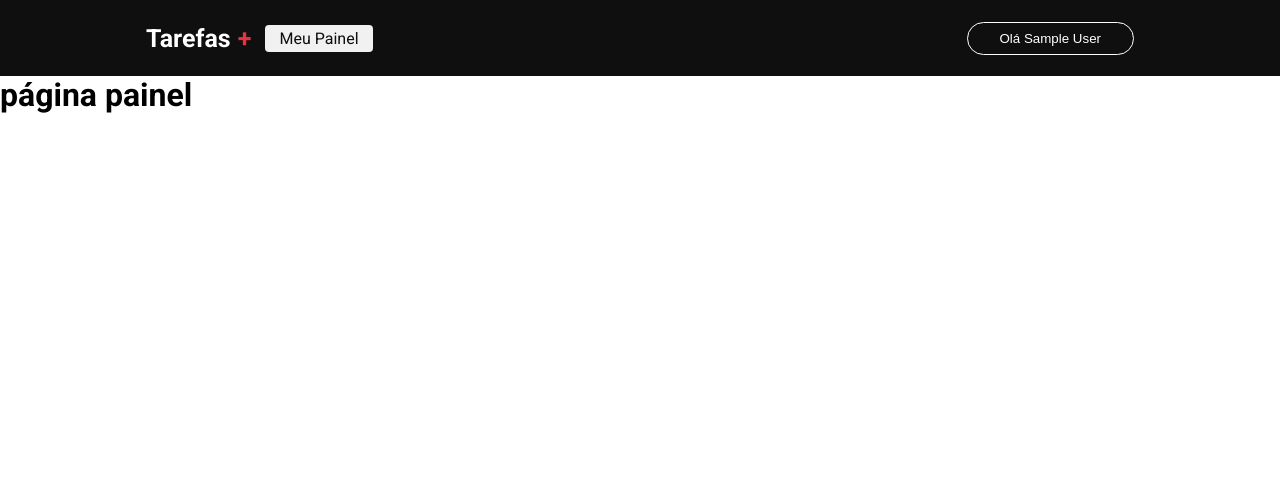
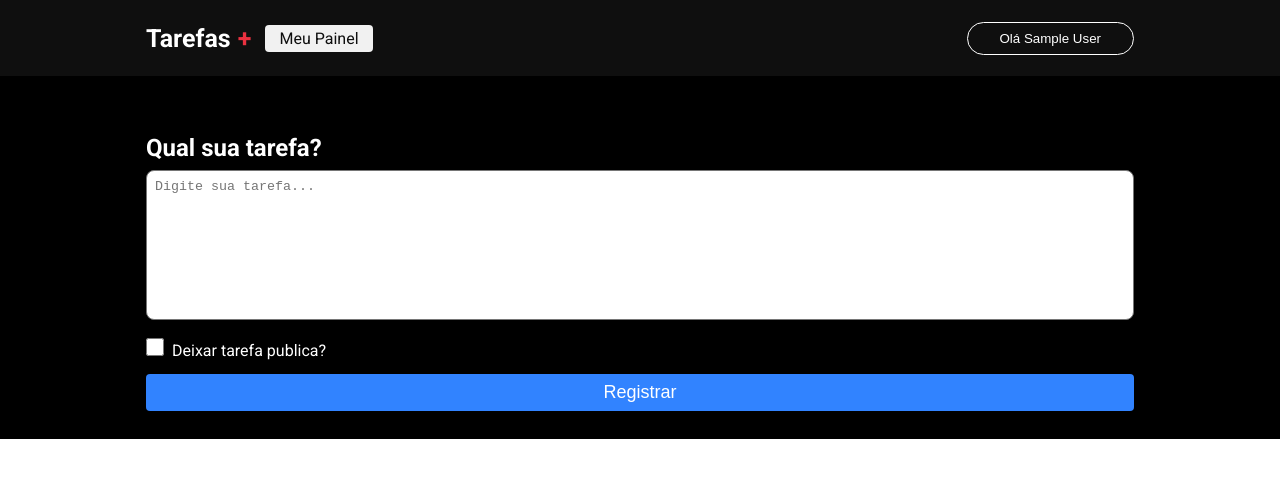
Before and after one commit to DevSamuelBrito/Tarefas_NextJS, a Next.js app: page /dashboard in a window 1280 px wide. Shown: the top 478 px of the page. Built offline with nearby package versions, Linux system fonts and the light colour scheme; no server answers; sample sign-in values are in the browser's storage.

Commit message:
criando banco de dados

```diff
--- /dev/null
+++ b/src/components/header/textarea/index.tsx
@@ -0,0 +1,11 @@
+import { HTMLProps } from "react";
+import styles from "./styles.module.css";
+export function Textarea({...rest}:HTMLProps<HTMLTextAreaElement>) {
+  return (
+    <textarea
+      title="Textarea"
+      {...rest}
+      className={styles.textarea}
+    ></textarea>
+  );
+}
--- /dev/null
+++ b/src/components/header/textarea/styles.module.css
@@ -0,0 +1,8 @@
+.textarea{
+    width: 100%;
+    resize: none;
+    height: 150px;
+    border-radius:8px;
+    outline: none;
+    padding: 8px;
+}
--- a/src/pages/dashboard/index.tsx
+++ b/src/pages/dashboard/index.tsx
@@ -1,28 +1,46 @@
 import { GetServerSideProps } from "next";
 import styles from "./styles.module.css";
 import Head from "next/head";
+import { Textarea } from "@/components/header/textarea";
 import { getSession } from "next-auth/react";
+
 export default function Dashboard() {
   return (
     <div className={styles.container}>
       <Head>
         <title>Meu Painel de Tarefas</title>
       </Head>
-      <h1>página painel</h1>
+      <main className={styles.main}>
+        <section className={styles.content}>
+          <div className={styles.contentForm}>
+            <h1 className={styles.title}>Qual sua tarefa?</h1>
+            <form>
+              <Textarea placeholder="Digite sua tarefa..." />
+              <div className={styles.checkboxArea}>
+                <input type="checkbox" className={styles.checkbox} />
+                <label>Deixar tarefa publica?</label>
+              </div>
+              <button type="submit" className={styles.button}>
+                Registrar
+              </button>
+            </form>
+          </div>
+        </section>
+      </main>
     </div>
   );
 }
 
 export const getServerSideProps: GetServerSideProps = async ({ req }) => {
-  const session = await getSession({req});
-  if(!session?.user){
+  const session = await getSession({ req });
+  if (!session?.user) {
     //se não tem nenhum usuário logado
-    return{
-      redirect:{
-        destination: '/',
+    return {
+      redirect: {
+        destination: "/",
         permanent: false,
-      }
-    }
+      },
+    };
   }
   return {
     props: {},
--- a/src/pages/dashboard/styles.module.css
+++ b/src/pages/dashboard/styles.module.css
@@ -0,0 +1,47 @@
+.container {
+  width: 100%;
+}
+
+.content {
+  width: 100%;
+  background-color: black;
+  display: flex;
+  align-items: center;
+  justify-content: center;
+}
+
+.contentForm {
+  max-width: 1024px;
+  width: 100%;
+  padding: 0 18px;
+  padding-bottom: 28px;
+  margin-top: 58px;
+}
+
+.title {
+  color: #fff;
+  margin-bottom: 8px;
+}
+.checkboxArea label {
+  margin-left: 8px;
+  color: #fff;
+}
+
+.checkboxArea {
+  margin: 14px 0;
+}
+
+.checkbox {
+  width: 18px;
+  height: 18px;
+}
+
+.button {
+  width: 100%;
+  border: 0;
+  border-radius: 4px;
+  color: #fff;
+  background-color: #3183ff;
+  padding: 8px 0;
+  font-size: 18px;
+}
```
